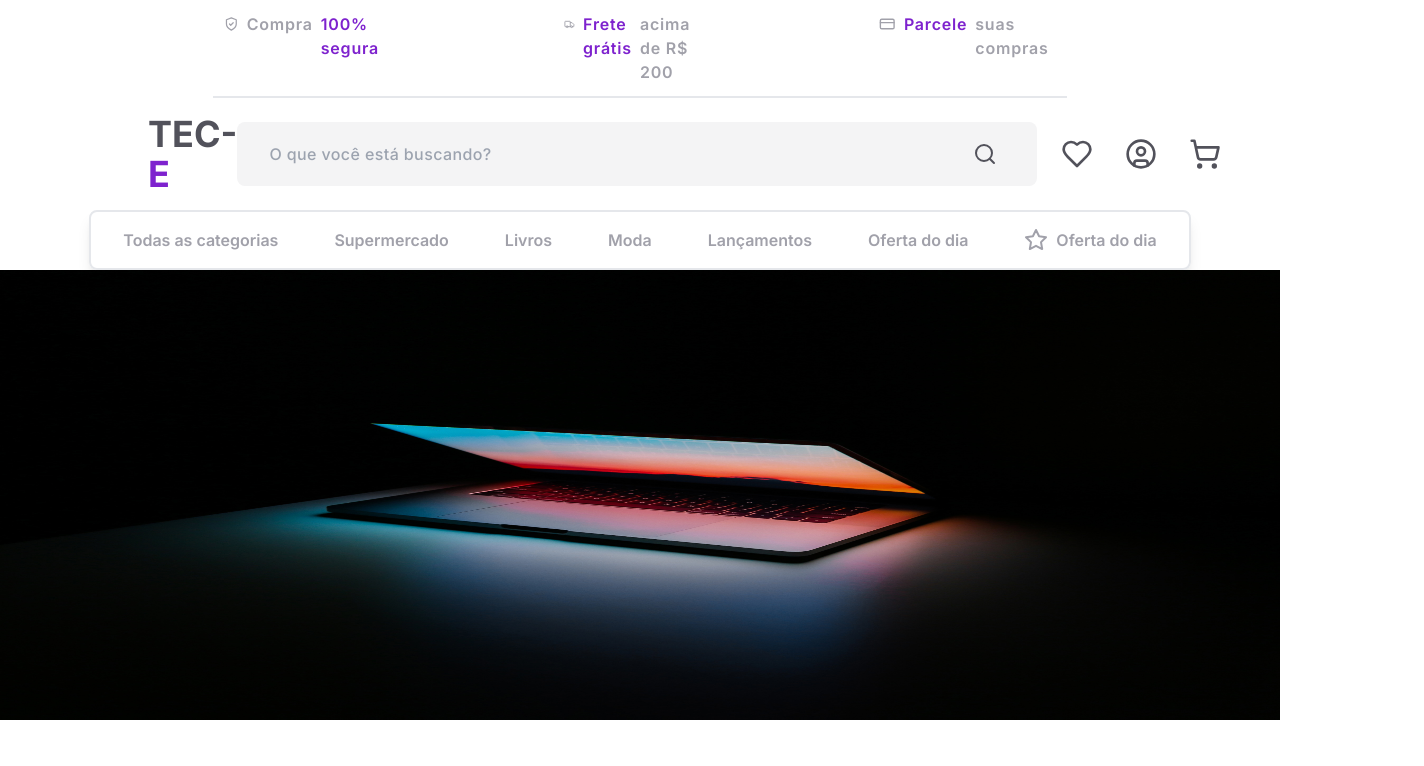
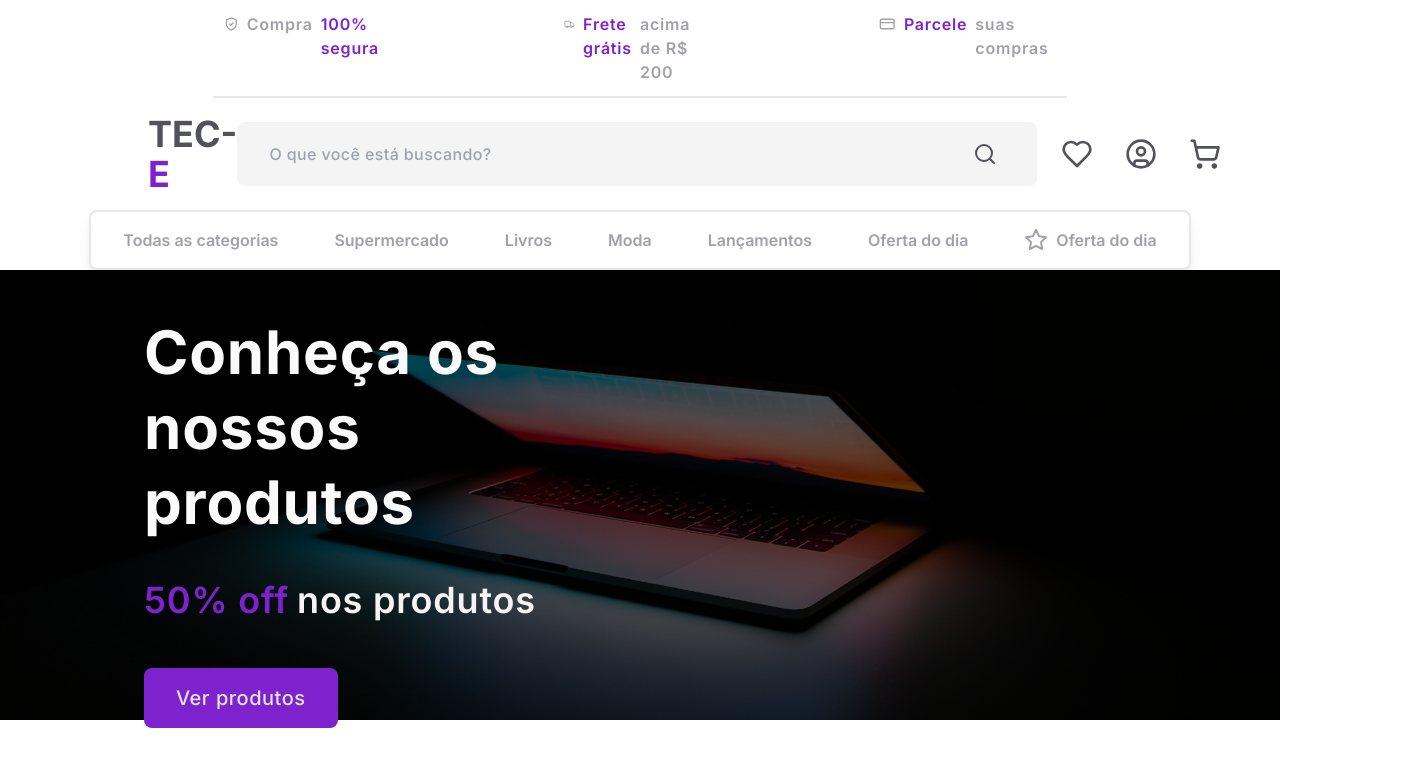
Before and after one commit to PabloJesusdaSilva/tec-e, a Next.js app: page / in a window 1280 px wide. Shown: the top 766 px of the page, 1424 px wide, since content can reach past the window. Built offline with nearby package versions, Linux system fonts and the light colour scheme.

Commit message:
:feat: correcting error in banner image

```diff
--- a/src/app/components/Banner.tsx
+++ b/src/app/components/Banner.tsx
@@ -1,15 +1,31 @@
-import Image from "next/image";
+import Image from 'next/image';
 
 import BannerImage from '@/app/assets/banner.jpg';
 
 const Banner = () => {
    return(
-      <div className="w-full h-[450px]">
+      <div className='w-full h-[450px]'>
          <Image
             src={BannerImage}
             alt='Image Banner'
-            className='w-full h-full bg-cover'
+            className='w-full h-full object-cover'
          />
+
+         <div className='bg-black/60 w-full h-full relative -top-[100%]' />
+
+         <div className='relative z-20 w-full h-full -top-[190%] ml-36 tracking-wider'>
+            <h2 className='w-2/6 mb-10 text-6xl font-bold leading-tight text-zinc-50'>Conheça os nossos produtos</h2>
+            <p className='font-semibold text-4xl text-zinc-100'>
+               <span className='text-purple-700 mr-2'>
+                  50% off
+               </span>
+               nos produtos
+            </p>
+
+            <button className='mt-12 py-4 px-8 text-xl rounded-lg tracking-wide font-medium text-zinc-200 bg-purple-700'>
+               Ver produtos
+            </button>
+         </div>
       </div>
    );
 }
```
